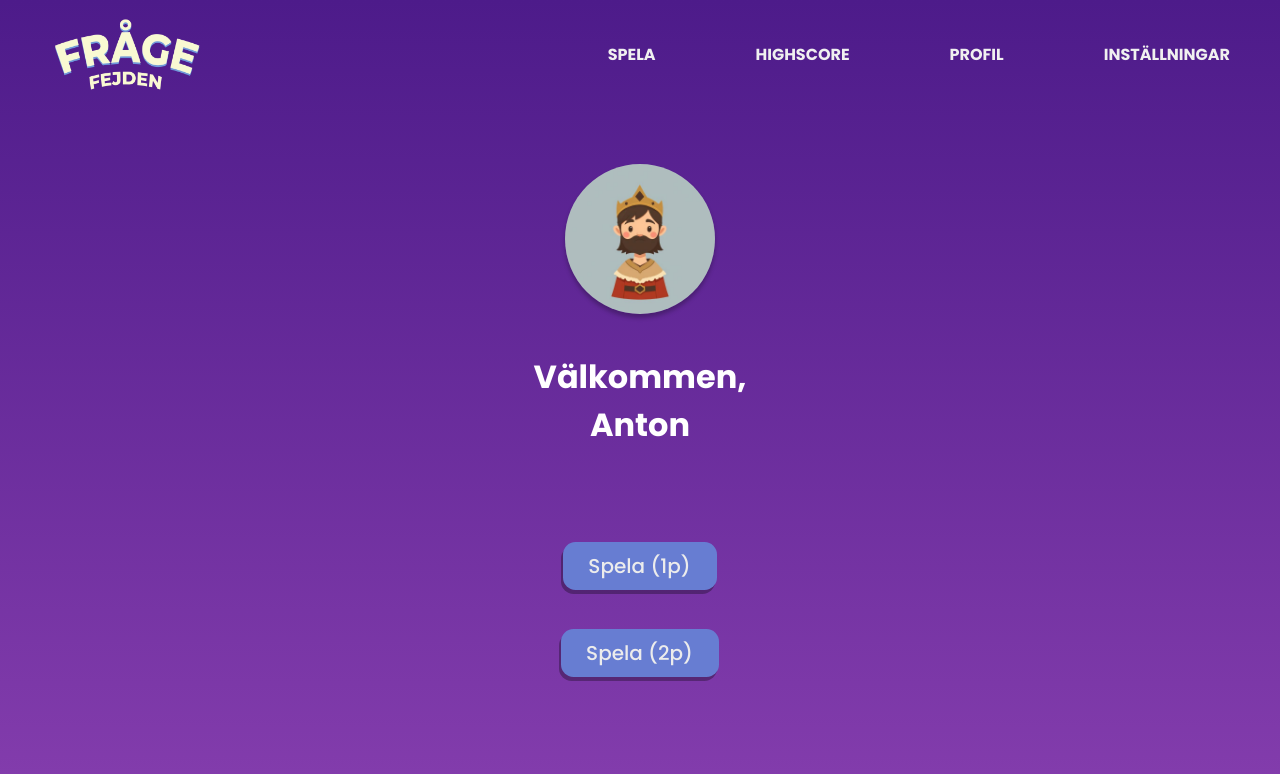
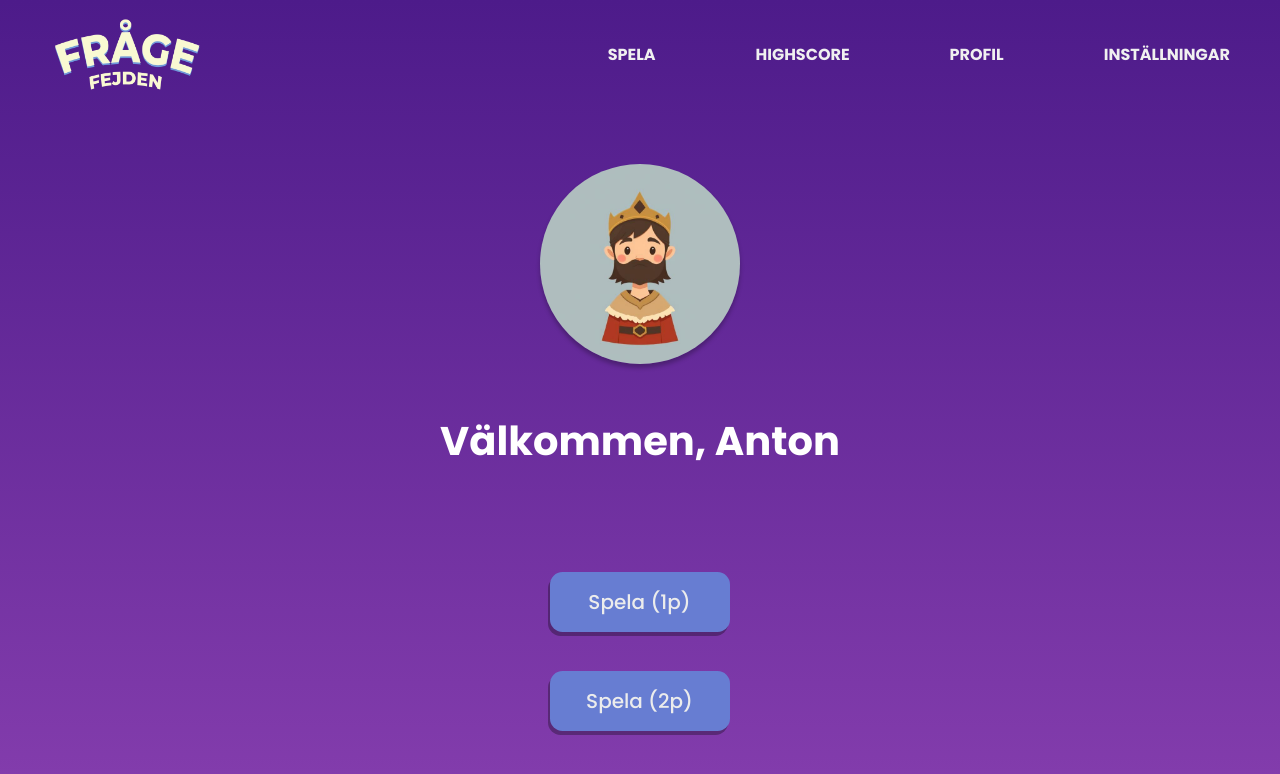
Before and after one commit to visceral89/Agil-Grupp-2, a Vue app: page / in a window 1280 px wide. Shown: the top 774 px of the page. Built offline with nearby package versions, Linux system fonts and the light colour scheme.

Commit message:
uppdaterat breakpoints för startview

```diff
--- a/src/components/UserInfo.vue
+++ b/src/components/UserInfo.vue
@@ -49,4 +49,18 @@ export default {
     font-weight: 700;
     line-height: normal;
   }
+
+  @media (min-width: 890px) {
+    img {
+      width: 200px;
+      height: 200px;
+    }
+    #welcome-text {
+      width: fit-content;
+    }
+    p {
+      font-size: 40px;
+    }
+
+  }
 </style>
--- a/src/views/Start.vue
+++ b/src/views/Start.vue
@@ -43,5 +43,15 @@ export default {
 		font-style: normal;
 		font-weight: 500;
 		line-height: normal;
+		&:hover {
+			background-color: var(--color-card-hover);
+		}
 	}
+
+	@media (min-width: 890px) {
+    Button {
+      width: 180px;
+		height: 60px;
+    }
+  }
 </style>
```
